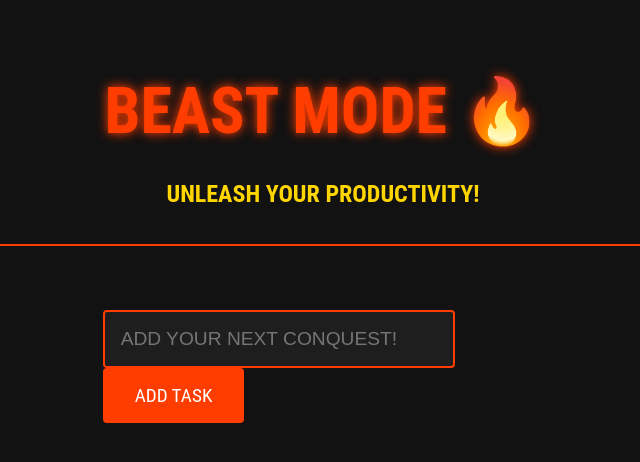
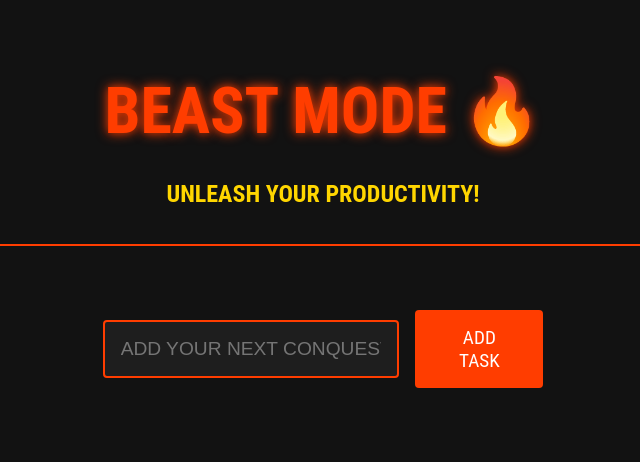
Before and after one commit to Rakeye/beast-mode, a React (Create React App) app: page / in a window 1280 px wide. Shown: the top 462 px of the page, without its empty margins (317-957 px from the left). Built offline with nearby package versions, Linux system fonts and the light colour scheme.

Commit message:
Centered task input area with proper alignment

```diff
--- a/src/components/TaskManager/index.tsx
+++ b/src/components/TaskManager/index.tsx
@@ -12,7 +12,8 @@ import {
   TimerButton,
   ProgressBar,
   Progress,
-  MotivationalMessage
+  MotivationalMessage,
+  InputContainer
 } from './styles';
 
 interface TaskItem {
@@ -145,7 +146,7 @@ const TaskManager: React.FC = () => {
 
   return (
     <TaskManagerContainer>
-      <div>
+      <InputContainer>
         <TaskInput
           type="text"
           value={newTask}
@@ -154,7 +155,7 @@ const TaskManager: React.FC = () => {
           placeholder="ADD YOUR NEXT CONQUEST!"
         />
         <AddTaskButton onClick={handleAddTask}>ADD TASK</AddTaskButton>
-      </div>
+      </InputContainer>
 
       <TaskList>
         {tasks.map((task) => (
--- a/src/components/TaskManager/styles.ts
+++ b/src/components/TaskManager/styles.ts
@@ -14,6 +14,15 @@ const glowAnimation = keyframes`
 
 export const TaskManagerContainer = styled.div`
   padding: 2rem;
+  max-width: 800px;
+  margin: 0 auto;
+`;
+
+export const InputContainer = styled.div`
+  display: flex;
+  justify-content: center;
+  align-items: center;
+  width: 100%;
   max-width: 800px;
   margin: 0 auto;
 `;
```
